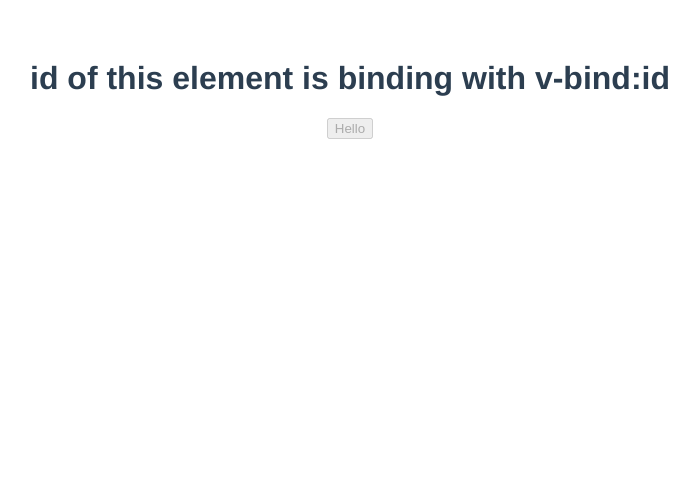
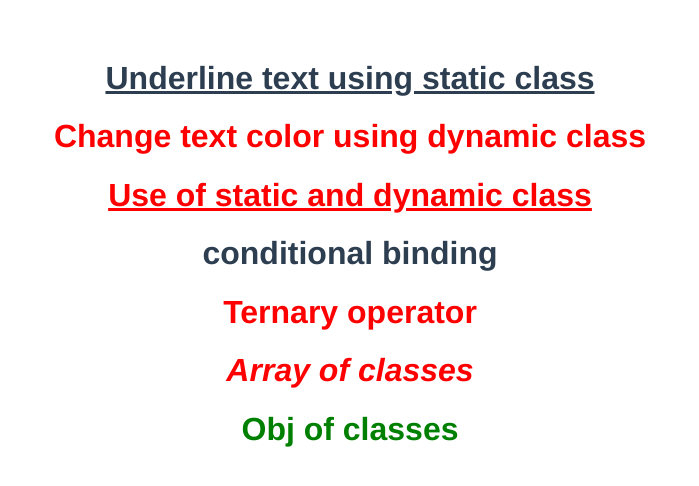
Before and after one commit to Omnish007/Vue-JS, a Vue app: page / in a window 1280 px wide. Shown: the top 486 px of the page, without its empty margins (290-989 px from the left). Built offline with nearby package versions, Linux system fonts and the light colour scheme.

Commit message:
classes binding

```diff
--- a/src/App.vue
+++ b/src/App.vue
@@ -1,21 +1,45 @@
 <script >
-  export default{
-    name:"App",
-    data(){
-      return{
-          headingId:'heading',
-          isDisabled: true
-      }
-    }
-  }
+export default {
+  name: "App",
+  data() {
+    return {
+      status: "danger",
+      isPromoted: false,
+      isSoldOut: true,
+    };
+  },
+};
 </script>
 
 
 
 <template>
-    <h1 v-bind:id="headingId">id of this element is binding with v-bind:id</h1>
+  <h1 class="underline">Underline text using static class</h1>
+  <h1 v-bind:class="status">Change text color using dynamic class</h1>
 
-    <button v-bind:disabled="isDisabled">Hello</button>
+  <!-- we can use binded class and static class also -->
+  <h1 v-bind:class="status" class="underline">
+    Use of static and dynamic class
+  </h1>
+
+  <!-- conditional binding  -->
+  <h1 v-bind:class="isPromoted && 'promotede'">conditional binding</h1>
+
+  <!-- ternary operators -->
+  <h1 v-bind:class="isSoldOut ? 'sold-out' : 'new'">Ternary operator</h1>
+
+  <!-- binding with  array of classes -->
+  <h1 v-bind:class="['sold-out', 'promoted']">Array of classes</h1>
+
+  <!-- binding with  object of classes -->
+  <h1
+    v-bind:class="{
+      'sold-out': isPromoted,
+      new: isSoldOut,
+    }"
+  >
+    Obj of classes
+  </h1>
 </template>
 
 <style>
@@ -27,4 +51,24 @@
   color: #2c3e50;
   margin-top: 60px;
 }
+
+.underline {
+  text-decoration: underline;
+}
+
+.danger {
+  color: red;
+}
+
+.promoted {
+  font-style: italic;
+}
+
+.new {
+  color: green;
+}
+
+.sold-out {
+  color: red;
+}
 </style>
```
